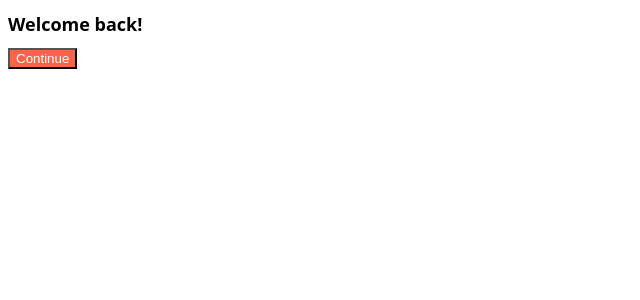
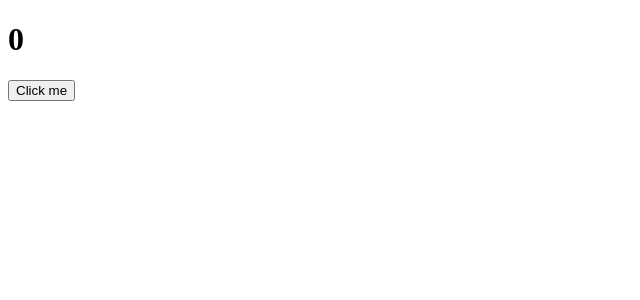
Before and after one commit to ddo0ii/NomadCoders_React, a React (Create React App) app in the folder react-for-begginners/: page / in a window 1280 px wide. Shown: the top 300 px of the page, without its empty margins (0-640 px from the left). Built offline with nearby package versions, Linux system fonts and the light colour scheme.

Commit message:
6.0 Introduction

```diff
--- a/react-for-begginners/src/App.js
+++ b/react-for-begginners/src/App.js
@@ -1,11 +1,13 @@
-import Button from "./Button";
-import styles from "./App.module.css";
+import { useState } from "react";
 
 function App() {
+  const [counter, setValue] = useState(0);
+  const onClick = () => setValue((pre) => pre + 1);
+  console.log("call an api");
   return (
     <div>
-      <h1 className={styles.title}>Welcome back!</h1>
-      <Button text={"Continue"} />
+      <h1>{counter}</h1>
+      <button onClick={onClick}>Click me</button>
     </div>
   );
 }
```
